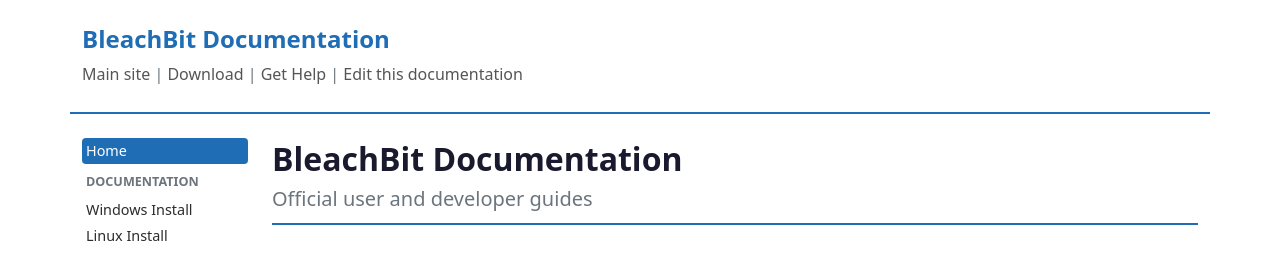
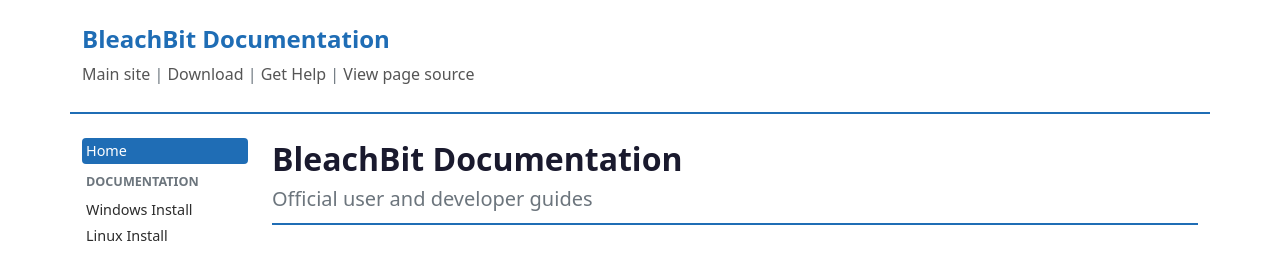
Before and after one commit to bleachbit/docs, a Jekyll site: the page built from src/index.md, in a window 1280 px wide and 900 px high. Shown: the top 253 px of the window. Built offline with Jekyll 4.4.1, drawn with Linux system fonts in a browser that asks for light colours; some of the changed text lies outside the part shown.

Commit message:
Link the header to the page's source on GitHub

```diff
--- a/_config.yml
+++ b/_config.yml
@@ -4,6 +4,8 @@
 tagline: Official user and developer guides
 description: Official user and developer guides for BleachBit, a free and open-source system cleaner.
 url: "https://docs.bleachbit.org"
+# Base for the "View source" link, page.path is relative to `source`
+source_url: "https://github.com/bleachbit/docs/blob/gh-pages/src"
 
 # if you wish to integrate disqus on pages set your shortname here
 disqus_shortname: ""
--- a/src/_includes/footer.html
+++ b/src/_includes/footer.html
@@ -1,4 +1,3 @@
 <p>
-    &copy; <a href="https://www.bleachbit.org">BleachBit</a> |
-    <a href="https://github.com/bleachbit/docs">Edit this documentation on GitHub</a>
+    &copy; <a href="https://www.bleachbit.org">BleachBit</a>
 </p>
--- a/src/_includes/header.html
+++ b/src/_includes/header.html
@@ -9,5 +9,5 @@
   <a href="https://www.bleachbit.org">Main site</a>
   | <a href="https://www.bleachbit.org/download">Download</a>
   | <a href="https://www.bleachbit.org/help">Get Help</a>
-  | <a href="https://github.com/bleachbit/docs">Edit this documentation</a>
+  | <a href="{{ site.source_url }}/{{ page.path }}">View page source</a>
 </p>
```
